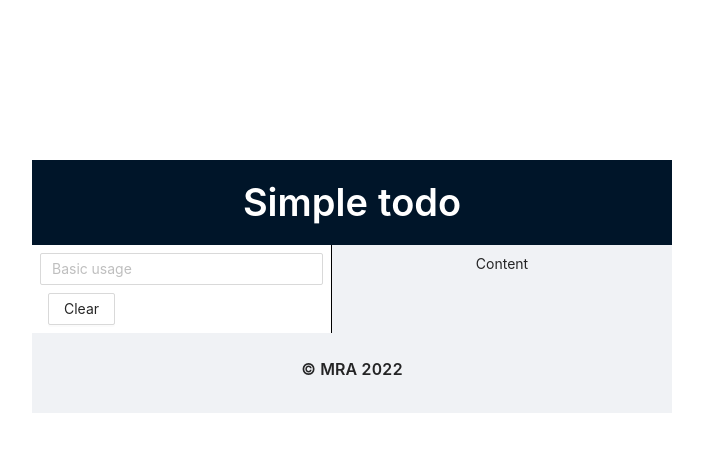
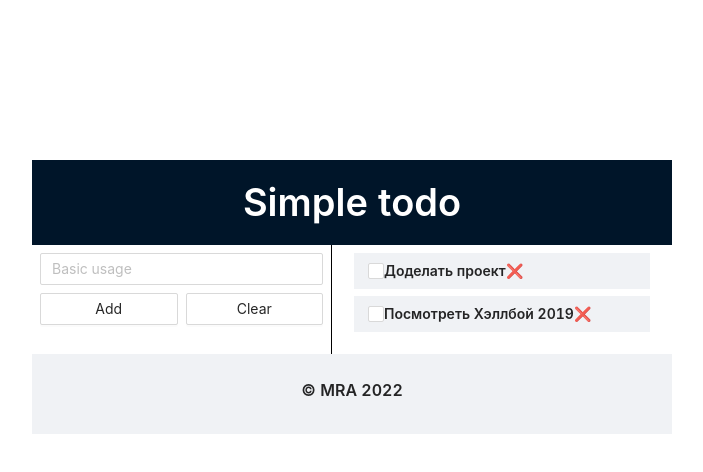
Before and after one commit to m4medbekov/simple-todo, a React (Create React App) app: page / in a window 1280 px wide. Shown: the top 472 px of the page, without its empty margins (288-991 px from the left). Built offline with nearby package versions, Linux system fonts and the light colour scheme.

Commit message:
More layout

```diff
--- a/src/App.css
+++ b/src/App.css
@@ -36,3 +36,7 @@
     transform: rotate(360deg);
   }
 }
+
+.ant-space-item {
+  width: 100%;
+}
--- a/src/components/MainContainer.jsx
+++ b/src/components/MainContainer.jsx
@@ -1,4 +1,4 @@
-import { Layout, Typography, Input, Button, Space, Row } from 'antd';
+import { Layout, Typography, Input, Button, Space, Row, Checkbox } from 'antd';
 const { Header, Footer, Content, Sider } = Layout;
 const { Title } = Typography
 
@@ -16,14 +16,37 @@ const MainContainer = () => {
                 <Input placeholder="Basic usage" />
               </Row>
               <Row>
-                <Space>
-                  <Row></Row>
-                  <Button>Clear</Button>
+                <Space style={{ width: "100%" }}>
+                  <Button style={{ width: "100%" }}>Add</Button>
+                  <Button style={{ width: "100%" }}>Clear</Button>
                 </Space>
               </Row>
             </Space>
           </Sider>
-          <Content style={{ padding: 8 }}>Content</Content>
+          <Content style={{ padding: 8, backgroundColor: "#fff" }}>
+            <ul style={{ listStyle: "none", padding: "0 1em" }}>
+              <li style={{
+                backgroundColor: "#f0f2f5",
+                padding: "0.5em 1em",
+                margin: "0 0 0.5em 0",
+                fontWeight: 600,
+                textAlign: "left"
+               }}
+              >
+                <Checkbox /><span>Доделать проект</span><span>❌</span>
+              </li>
+              <li style={{
+                backgroundColor: "#f0f2f5",
+                padding: "0.5em 1em",
+                margin: "0 0 0.5em 0",
+                fontWeight: 600,
+                textAlign: "left"
+               }}
+              >
+                <Checkbox /><span>Посмотреть Хэллбой 2019</span><span>❌</span>
+              </li>
+            </ul>
+          </Content>
         </Layout>
         <Footer>
           <Title level={5}>© MRA 2022</Title>
```
